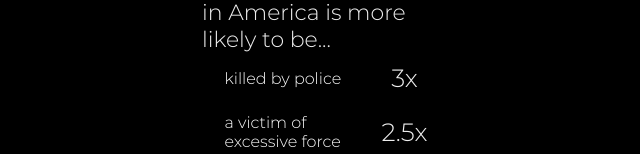
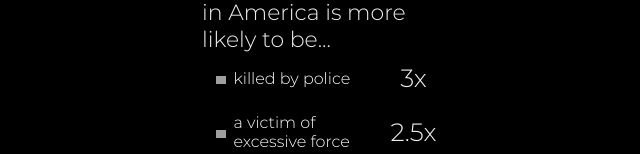
Before and after one commit to psych0sykes/projectaccountableenforcement, a Next.js app: page / in a window 1280 px wide. Shown: the part 798-952 px from the top of the page, without its empty margins (313-953 px from the left). Built offline with nearby package versions, Linux system fonts and the light colour scheme; grey boxes are pictures that could not be loaded.

Commit message:
Added arrow to the ScorecardH component and animation when it's clicked on.

```diff
--- a/components/ScorecardH.js
+++ b/components/ScorecardH.js
@@ -71,8 +71,11 @@ export default function Scorecard(props){
     };
 
     return(
-        <div onClick={()=>setOpen(!open)}>
-            <div style={style}>
+        <div>
+            <div style={style} onClick={()=>setOpen(!open)}>
+                <div>
+                    <img src="/arrow.png" style={{width: "10px",marginRight: "8px"}} className={open ? "ninetyLeft" : "ninetyRight"}/>
+                </div>
                 <div style={{fontSize: "16px",marginRight: "5px",width: "150px",color: open ? "yellow" : "white"}}>
                     {props.caption}
                 </div>
```
